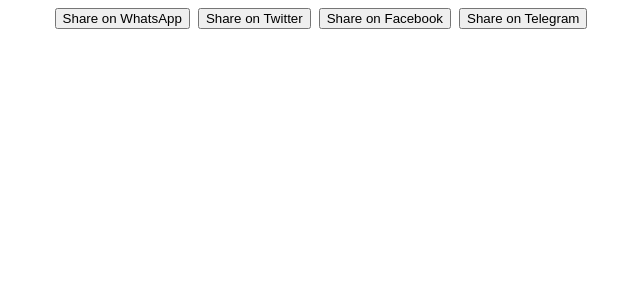
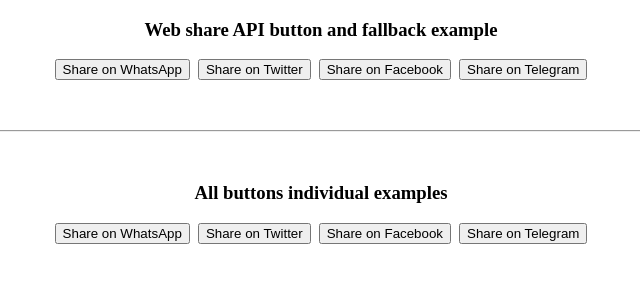
Before and after one commit to leedeverteuil/svelte-share-buttons, a SvelteKit app: page / in a window 1280 px wide. Shown: the top 300 px of the page, without its empty margins (319-959 px from the left). Built offline with nearby package versions, Linux system fonts and the light colour scheme.

Commit message:
✨ Update example page

```diff
--- a/src/routes/+page.svelte
+++ b/src/routes/+page.svelte
@@ -3,21 +3,47 @@
 	import ShareButtons from '$lib/components/buttons/ShareButtons.svelte';
 	import TelegramShareButton from '$lib/components/buttons/TelegramShareButton.svelte';
 	import TwitterShareButton from '$lib/components/buttons/TwitterShareButton.svelte';
+	import WebShareApiButton from '$lib/components/buttons/WebShareApiButton.svelte';
 	import WhatsappShareButton from '$lib/components/buttons/WhatsappShareButton.svelte';
 
 	// Constants
-	const url = 'www.superchex.com';
-	const text = '10 Ways to Get Better Sleep';
-	const hashtag = 'superchex';
-	const hashtags = ['superchex'];
+	const url = 'www.svelte.dev';
+	const text = 'A cool JS framework';
+	const hashtag = 'svelte';
+	const hashtags = ['svelte', 'js'];
 </script>
 
-<ShareButtons {url} {text}>
-  <!-- Inner text for web share API button -->
-  Share
+<main>
+	<h3>Web share API button and fallback example</h3>
+	<ShareButtons {url} {text}>
+		<!-- Inner text for web share API button -->
+		Web Share API
 
-  <!-- Fallback buttons -->
-	<div slot="fallback">
+		<!-- Fallback buttons -->
+		<div slot="fallback">
+			<!-- Whatsapp -->
+			<WhatsappShareButton {url} {text}>Share on WhatsApp</WhatsappShareButton>
+
+			<!-- Twitter -->
+			<TwitterShareButton {url} {text} {hashtags}>Share on Twitter</TwitterShareButton>
+
+			<!-- Facebook -->
+			<FacebookShareButton {url} {hashtag}>Share on Facebook</FacebookShareButton>
+
+			<!-- Telegram -->
+			<TelegramShareButton {url} {text}>Share on Telegram</TelegramShareButton>
+		</div>
+	</ShareButtons>
+
+	<hr />
+
+	<h3>All buttons individual examples</h3>
+
+	<!-- Fallback buttons -->
+	<div>
+		<!-- Web share API button -->
+		<WebShareApiButton {url} {text}>Web Share API</WebShareApiButton>
+
 		<!-- Whatsapp -->
 		<WhatsappShareButton {url} {text}>Share on WhatsApp</WhatsappShareButton>
 
@@ -30,9 +56,17 @@
 		<!-- Telegram -->
 		<TelegramShareButton {url} {text}>Share on Telegram</TelegramShareButton>
 	</div>
-</ShareButtons>
+</main>
 
 <style>
+	main {
+		text-align: center;
+	}
+
+  hr {
+    margin: 50px 0;
+  }
+
 	div {
 		display: flex;
 		flex-direction: row;
```
